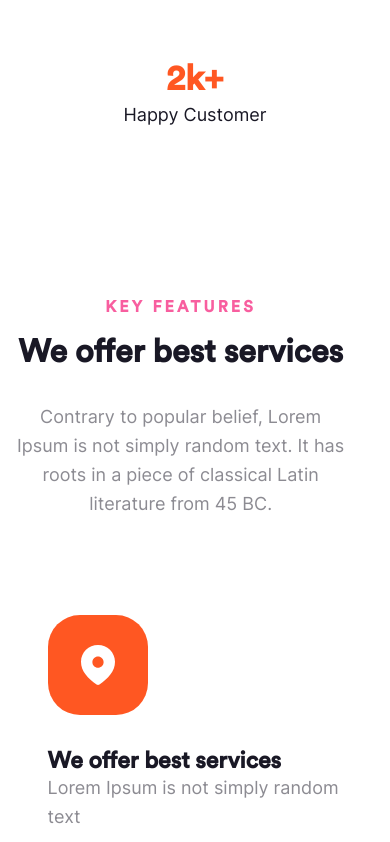
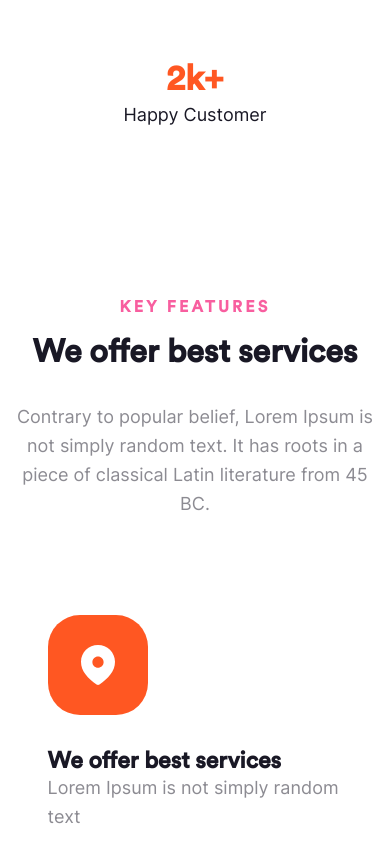
Before and after one commit to Kips2003/Homework11, a plain HTML site: page index.html in a window 390 px wide. Shown: the part 4863-5705 px from the top of the page. Drawn offline with Linux system fonts and the light colour scheme.

Commit message:
another-one

```diff
--- a/css/styles.css
+++ b/css/styles.css
@@ -851,7 +851,6 @@ html body{
 
 
     .section-five-title{
-        width: 92%;
         align-items: center;
     }
     .section-five-title h1{
```
